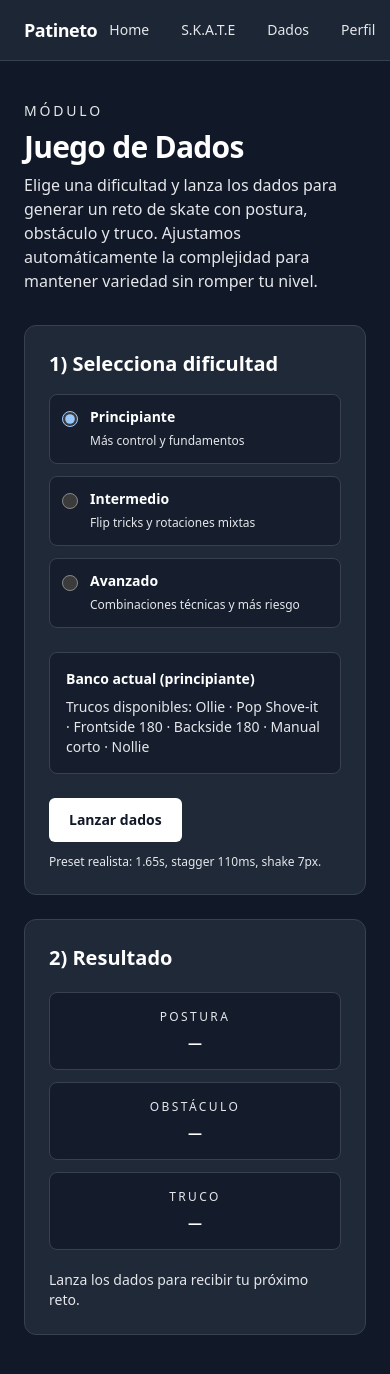
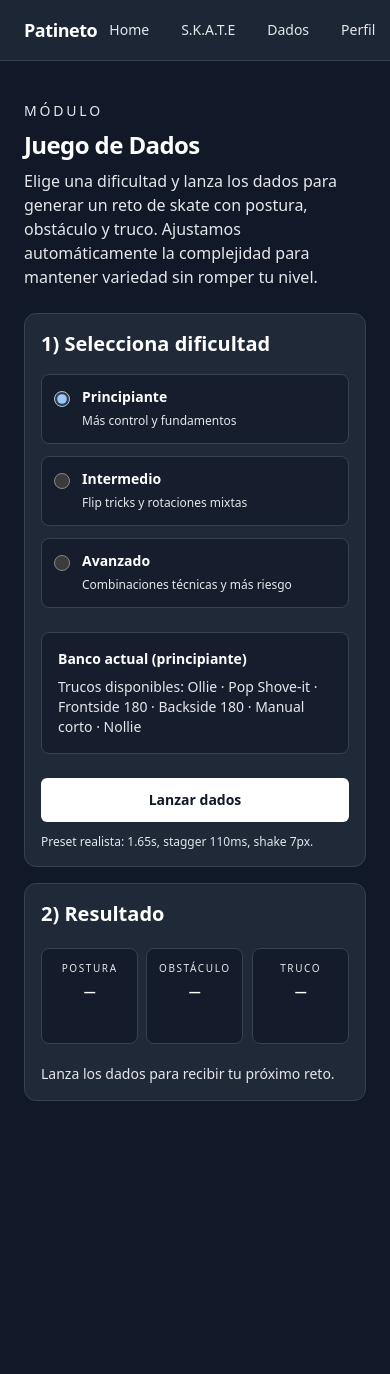
Before and after one commit to calderonsteven/patineto, a Next.js app: page /dice in a window 390 px wide. After the commit the page ends 1141 px from the top, so only its background shows below. Built offline with nearby package versions, Linux system fonts and the light colour scheme.

Commit message:
Improve dice page mobile-first layout and roll tuning

```diff
--- a/app/dice/page.tsx
+++ b/app/dice/page.tsx
@@ -31,6 +31,20 @@ type RollDynamics = {
   tiltDeg: number;
   shakePx: number;
 };
+
+function adaptDynamicsForViewport(dynamics: RollDynamics) {
+  if (typeof window === 'undefined' || window.innerWidth >= 640) {
+    return dynamics;
+  }
+
+  return {
+    durationMs: Math.max(1350, dynamics.durationMs - 180),
+    staggerMs: Math.max(70, dynamics.staggerMs - 25),
+    baseSpinDeg: Math.max(1080, dynamics.baseSpinDeg - 220),
+    tiltDeg: Math.max(9, dynamics.tiltDeg - 3),
+    shakePx: Math.max(4, dynamics.shakePx - 2),
+  };
+}
 
 const trickPools: Record<Difficulty, DiceSet> = {
   principiante: {
@@ -149,7 +163,7 @@ export default function DicePage() {
       return;
     }
 
-    const nextDynamics = buildRollDynamics();
+    const nextDynamics = adaptDynamicsForViewport(buildRollDynamics());
     const adaptedDifficulty = pickDifficulty(selectedDifficulty);
     const pool = trickPools[adaptedDifficulty];
 
@@ -184,18 +198,18 @@ export default function DicePage() {
   const tileLabels = ['Postura', 'Obstáculo', 'Truco'] as const;
 
   return (
-    <section className="space-y-8">
+    <section className="space-y-6 sm:space-y-8">
       <header className="space-y-2">
         <p className="text-sm uppercase tracking-[0.2em] text-deck-200">Módulo</p>
-        <h1 className="text-3xl font-bold tracking-tight">Juego de Dados</h1>
+        <h1 className="text-2xl font-bold tracking-tight sm:text-3xl">Juego de Dados</h1>
         <p className="max-w-3xl text-deck-200">
           Elige una dificultad y lanza los dados para generar un reto de skate con postura, obstáculo y truco.
           Ajustamos automáticamente la complejidad para mantener variedad sin romper tu nivel.
         </p>
       </header>
 
-      <div className="grid gap-6 lg:grid-cols-[1fr_1.2fr]">
-        <article className="rounded-xl border border-deck-700 bg-deck-800 p-6">
+      <div className="grid gap-4 sm:gap-6 lg:grid-cols-[1fr_1.2fr]">
+        <article className="rounded-xl border border-deck-700 bg-deck-800 p-4 sm:p-6">
           <h2 className="text-xl font-semibold">1) Selecciona dificultad</h2>
           <div className="mt-4 space-y-3">
             {difficulties.map((difficulty) => (
@@ -228,7 +242,7 @@ export default function DicePage() {
             type="button"
             onClick={rollDice}
             disabled={isRolling}
-            className="mt-6 inline-flex items-center rounded-md bg-white px-5 py-3 text-sm font-semibold text-deck-900 transition hover:bg-deck-200 disabled:cursor-not-allowed disabled:opacity-60"
+            className="mt-6 inline-flex w-full items-center justify-center rounded-md bg-white px-5 py-3 text-sm font-semibold text-deck-900 transition hover:bg-deck-200 disabled:cursor-not-allowed disabled:opacity-60 sm:w-auto"
           >
             {isRolling ? 'Girando dados...' : 'Lanzar dados'}
           </button>
@@ -238,10 +252,10 @@ export default function DicePage() {
           </p>
         </article>
 
-        <article className="rounded-xl border border-deck-700 bg-deck-800 p-6">
+        <article className="rounded-xl border border-deck-700 bg-deck-800 p-4 sm:p-6">
           <h2 className="text-xl font-semibold">2) Resultado</h2>
 
-          <div className="mt-5 grid grid-cols-1 gap-3 [perspective:1100px] sm:grid-cols-3">
+          <div className="mt-5 grid grid-cols-3 gap-2 [perspective:900px] sm:gap-3 sm:[perspective:1100px]">
             {tileLabels.map((label, index) => {
               const previewValue =
                 label === 'Postura'
@@ -265,7 +279,7 @@ export default function DicePage() {
               return (
                 <motion.div
                   key={`${label}-${rollId}`}
-                  className="rounded-lg border border-deck-700 bg-deck-900/70 p-4 text-center [transform-style:preserve-3d]"
+                  className="min-h-24 rounded-lg border border-deck-700 bg-deck-900/70 p-3 text-center [transform-style:preserve-3d] sm:min-h-0 sm:p-4"
                   style={{ transformPerspective: 1100, transformOrigin: '50% 50%' }}
                   initial={false}
                   animate={
@@ -302,8 +316,8 @@ export default function DicePage() {
                         }
                   }
                 >
-                  <p className="text-xs uppercase tracking-[0.2em] text-deck-200">{label}</p>
-                  <p className="mt-2 text-sm font-semibold text-white">{value}</p>
+                  <p className="text-[10px] uppercase tracking-[0.16em] text-deck-200 sm:text-xs sm:tracking-[0.2em]">{label}</p>
+                  <p className="mt-2 text-xs font-semibold text-white sm:text-sm">{value}</p>
                 </motion.div>
               );
             })}
```
